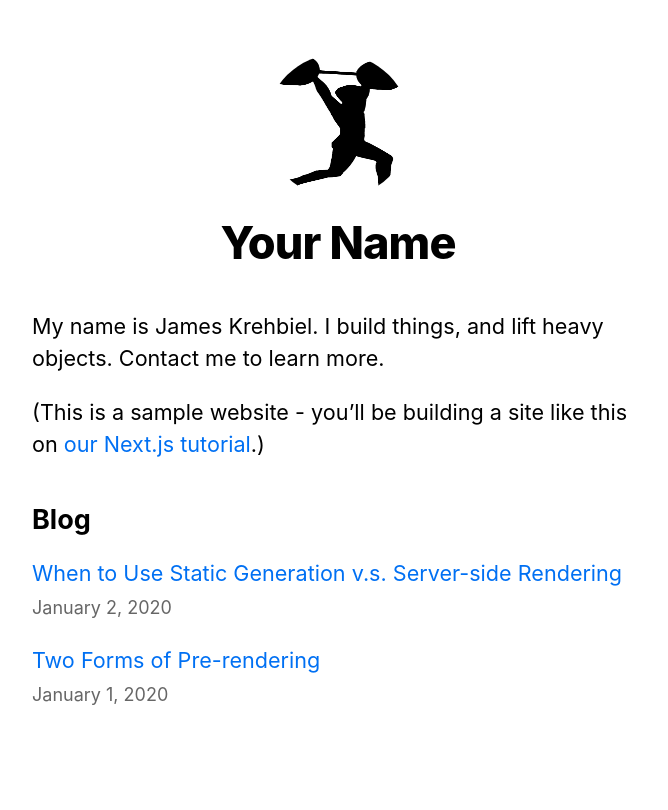
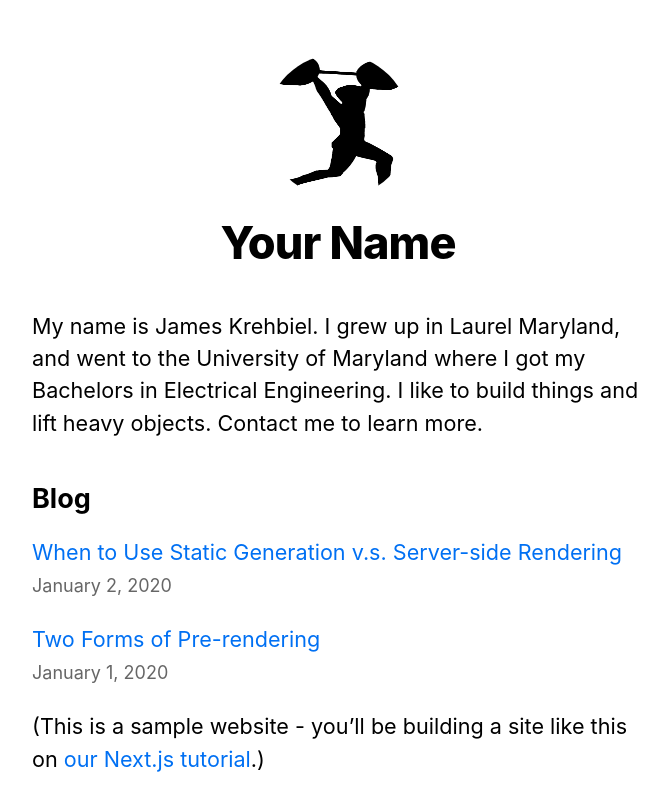
Before and after one commit to segguzi/blog, a Next.js app: page / in a window 1280 px wide. Shown: the top 810 px of the page, without its empty margins (302-970 px from the left). Built offline with nearby package versions, Linux system fonts and the light colour scheme.

Commit message:
Committing changes to Index

```diff
--- a/pages/index.js
+++ b/pages/index.js
@@ -21,11 +21,8 @@ export default function Home({ allPostsData }) {
         <title>{siteTitle}</title>
       </Head>
       <section className={utilStyles.headingMd}>
-        <p>My name is James Krehbiel. I build things, and lift heavy objects. Contact me to learn more.</p>
-        <p>
-          (This is a sample website - you’ll be building a site like this on{' '}
-          <a href="https://nextjs.org/learn">our Next.js tutorial</a>.)
-        </p>
+        <p>My name is James Krehbiel. I grew up in Laurel Maryland, and went to the University of Maryland where I got my Bachelors in Electrical Engineering. I like to build things and lift heavy objects. Contact me to learn more.</p>
+
       </section>
 	  <section className={`${utilStyles.headingMd} ${utilStyles.padding1px}`}>
         <h2 className={utilStyles.headingLg}>Blog</h2>
@@ -42,6 +39,10 @@ export default function Home({ allPostsData }) {
 			</li>
           ))}
         </ul>
+		 <p>
+          (This is a sample website - you’ll be building a site like this on{' '}
+          <a href="https://nextjs.org/learn">our Next.js tutorial</a>.)
+        </p>
       </section>
 
     </Layout>
```
